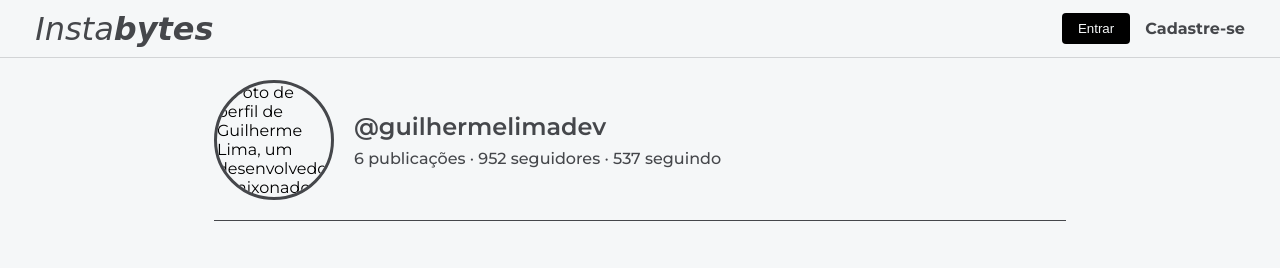
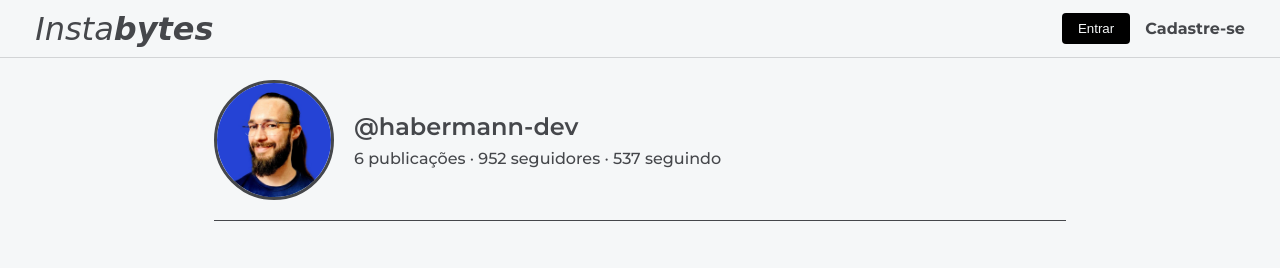
Before and after one commit to bhabermann/instabytes, a website built with Parcel: page frontend/index.html in a window 1280 px wide. Built offline with nearby package versions, Linux system fonts and the light colour scheme; no server answers; files whose address does not match are found by name; a web font is replaced by a local one.

Commit message:
fix: wrong photo address and description

```diff
--- a/frontend/index.html
+++ b/frontend/index.html
@@ -23,9 +23,9 @@
 
     <main class="profile-container">
         <section class="profile-header">
-            <img src="photos/gui.jpeg" alt="Foto de perfil de Guilherme Lima, um desenvolvedor apaixonado por viagens." class="profile-pic" />
+            <img src="photos/habermann.jpg" alt="Foto de perfil de Bruno Habermann, um desenvolvedor RPGista." class="profile-pic" />
             <div class="profile-info">
-                <h1>@guilhermelimadev</h1>
+                <h1>@habermann-dev</h1>
                 <p>6 publicações · 952 seguidores · 537 seguindo</p>
             </div>
         </section>
```
